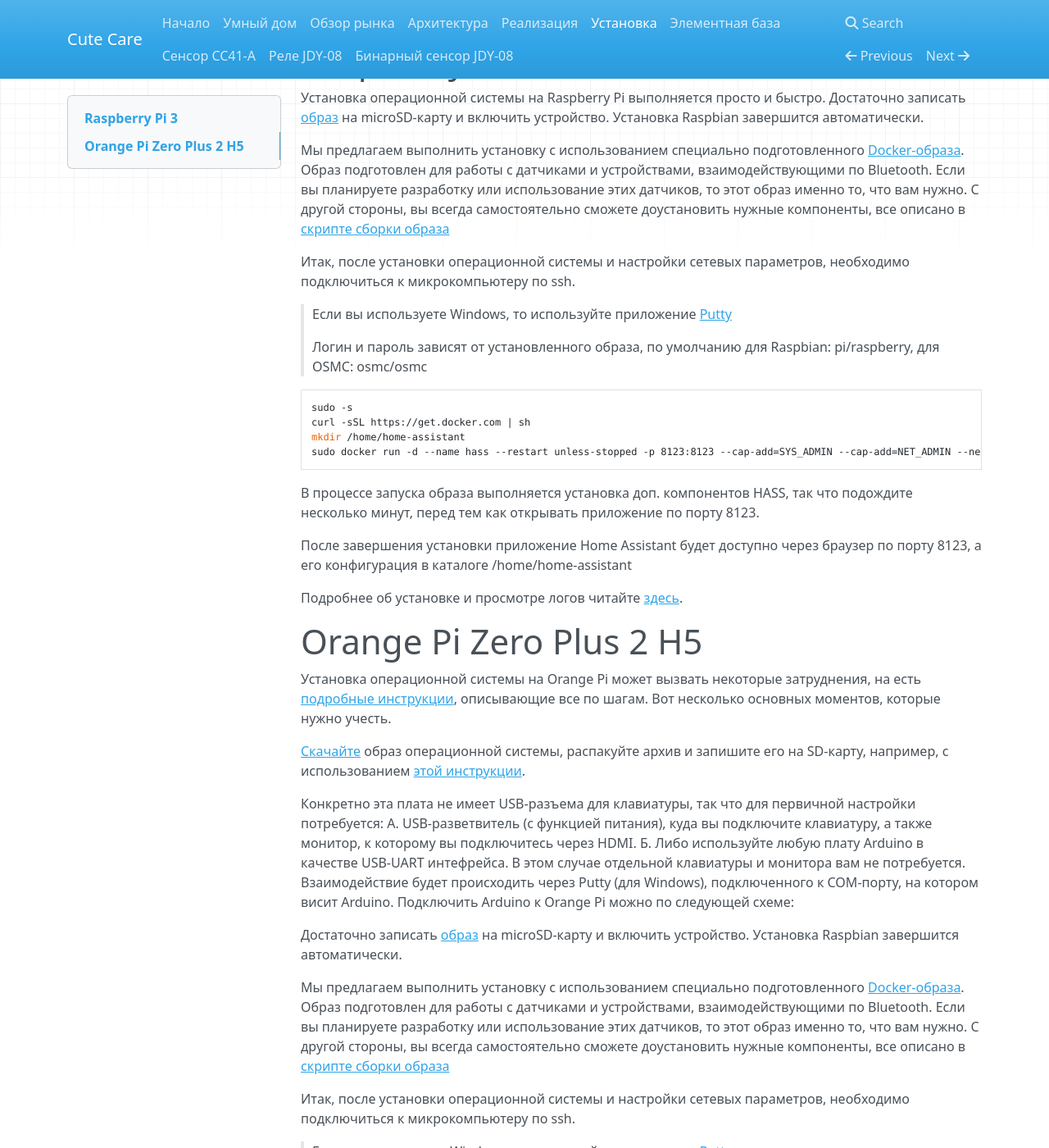
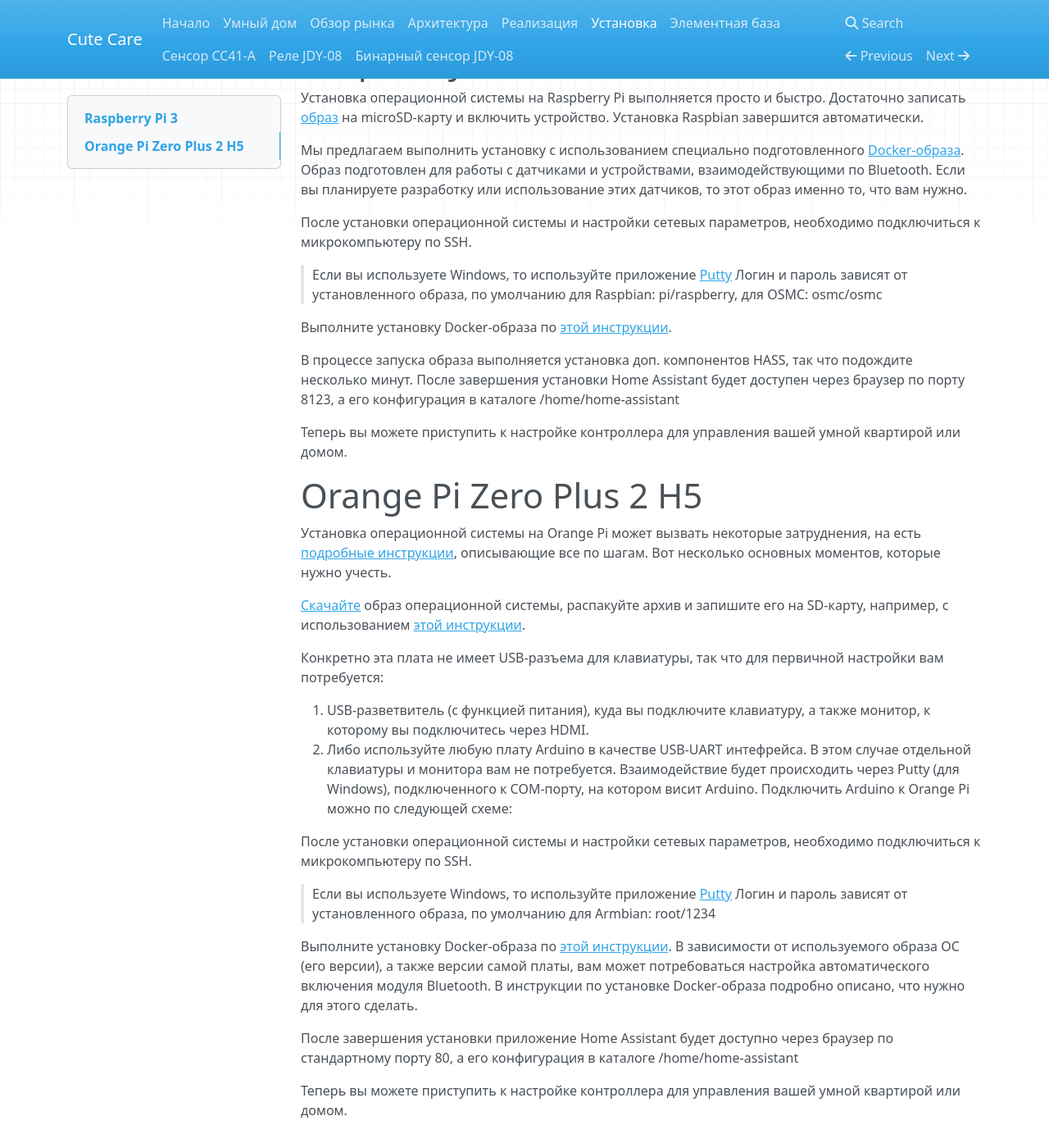
Before and after one commit to cutecare/cutecare-docs, an MkDocs documentation site: the page built from docs/Установка.md, in a window 1280 px wide and 1400 px high, scrolled down 203 px. Shown: the whole window at 82% size. Built offline with MkDocs 1.6.1, drawn with Linux system fonts in a browser that asks for light colours; nearby versions of some CDN libraries; old or Windows-style settings are respelled for this version of MkDocs; some of the changed text lies outside the part shown.

Commit message:
Update Установка.md

````diff
--- a/docs/Установка.md
+++ b/docs/Установка.md
@@ -7,26 +7,17 @@
 Установка Raspbian завершится автоматически.
 
 Мы предлагаем выполнить установку с использованием специально подготовленного [Docker-образа](https://hub.docker.com/r/cutecare/rpi-home-assistant/). Образ подготовлен для работы с датчиками и устройствами, взаимодействующими по Bluetooth. Если вы планируете разработку или использование этих датчиков, то этот образ именно то, что вам нужно.
-С другой стороны, вы всегда самостоятельно сможете доустановить нужные компоненты, все описано в [скрипте сборки образа](https://github.com/cutecare/rpi-home-assistant/blob/master/build.sh)
 
-Итак, после установки операционной системы и настройки сетевых параметров, необходимо подключиться к микрокомпьютеру по ssh.
+После установки операционной системы и настройки сетевых параметров, необходимо подключиться к микрокомпьютеру по SSH.
 
 > Если вы используете Windows, то используйте приложение [Putty](http://www.putty.org/)
-
 > Логин и пароль зависят от установленного образа, по умолчанию для Raspbian: pi/raspberry, для OSMC: osmc/osmc
 
-```
-sudo -s
-curl -sSL https://get.docker.com | sh
-mkdir /home/home-assistant
-sudo docker run -d --name hass --restart unless-stopped -p 8123:8123 --cap-add=SYS_ADMIN --cap-add=NET_ADMIN --net=host -v /home/home-assistant:/config -v /etc/localtime:/etc/localtime:ro cutecare/rpi-home-assistant:latest
-```
+Выполните установку Docker-образа по [этой инструкции](https://github.com/cutecare/rpi-home-assistant).
 
-В процессе запуска образа выполняется установка доп. компонентов HASS, так что подождите несколько минут, перед тем как открывать приложение по порту 8123.
+В процессе запуска образа выполняется установка доп. компонентов HASS, так что подождите несколько минут. После завершения установки  Home Assistant будет доступен через браузер по порту 8123, а его конфигурация в каталоге /home/home-assistant
 
-После завершения установки приложение Home Assistant будет доступно через браузер по порту 8123, а его конфигурация в каталоге /home/home-assistant
-
-Подробнее об установке и просмотре логов читайте [здесь](https://github.com/cutecare/rpi-home-assistant).
+Теперь вы можете приступить к настройке контроллера для управления вашей умной квартирой или домом.
 
 # Orange Pi Zero Plus 2 H5
 
@@ -34,33 +25,20 @@ sudo docker run -d --name hass --restart unless-stopped -p 8123:8123 --cap-add=S
 
 [Скачайте](https://www.armbian.com/orange-pi-zero-2-h5/) образ операционной системы, распакуйте архив и запишите его на SD-карту, например, с использованием [этой инструкции](http://orangepi.su/content.php?p=68&c=Ustanovka%20vsekh%20OS%20krome%20Android%20na%20Orange%20Pi).
 
-Конкретно эта плата не имеет USB-разъема для клавиатуры, так что для первичной настройки потребуется:
-А. USB-разветвитель (с функцией питания), куда вы подключите клавиатуру, а также монитор, к которому вы подключитесь через HDMI.
-Б. Либо используйте любую плату Arduino в качестве USB-UART интефрейса. В этом случае отдельной клавиатуры и монитора вам не потребуется. Взаимодействие будет происходить через Putty (для Windows), подключенного к COM-порту, на котором висит Arduino. Подключить Arduino к Orange Pi можно по следующей схеме:
+Конкретно эта плата не имеет USB-разъема для клавиатуры, так что для первичной настройки вам потребуется:
+
+1. USB-разветвитель (с функцией питания), куда вы подключите клавиатуру, а также монитор, к которому вы подключитесь через HDMI.
+2. Либо используйте любую плату Arduino в качестве USB-UART интефрейса. В этом случае отдельной клавиатуры и монитора вам не потребуется. Взаимодействие будет происходить через Putty (для Windows), подключенного к COM-порту, на котором висит Arduino. Подключить Arduino к Orange Pi можно по следующей схеме:
 
 
-
-Достаточно записать [образ](https://www.raspberrypi.org/downloads/raspbian/) на microSD-карту и включить устройство.
-Установка Raspbian завершится автоматически.
-
-Мы предлагаем выполнить установку с использованием специально подготовленного [Docker-образа](https://hub.docker.com/r/cutecare/rpi-home-assistant/). Образ подготовлен для работы с датчиками и устройствами, взаимодействующими по Bluetooth. Если вы планируете разработку или использование этих датчиков, то этот образ именно то, что вам нужно.
-С другой стороны, вы всегда самостоятельно сможете доустановить нужные компоненты, все описано в [скрипте сборки образа](https://github.com/cutecare/rpi-home-assistant/blob/master/build.sh)
-
-Итак, после установки операционной системы и настройки сетевых параметров, необходимо подключиться к микрокомпьютеру по ssh.
+После установки операционной системы и настройки сетевых параметров, необходимо подключиться к микрокомпьютеру по SSH.
 
 > Если вы используете Windows, то используйте приложение [Putty](http://www.putty.org/)
+> Логин и пароль зависят от установленного образа, по умолчанию для Armbian: root/1234
 
-> Логин и пароль зависят от установленного образа, по умолчанию для Raspbian: pi/raspberry, для OSMC: osmc/osmc
+Выполните установку Docker-образа по [этой инструкции](https://github.com/cutecare/opi-home-assistant).
+В зависимости от используемого образа ОС (его версии), а также версии самой платы, вам может потребоваться настройка автоматического включения модуля Bluetooth. В инструкции по установке Docker-образа подробно описано, что нужно для этого сделать.
 
-```
-sudo -s
-curl -sSL https://get.docker.com | sh
-mkdir /home/home-assistant
-sudo docker run -d --name hass --restart unless-stopped -p 8123:8123 --cap-add=SYS_ADMIN --cap-add=NET_ADMIN --net=host -v /home/home-assistant:/config -v /etc/localtime:/etc/localtime:ro cutecare/opi-home-assistant:latest
-```
+После завершения установки приложение Home Assistant будет доступно через браузер по стандартному порту 80, а его конфигурация в каталоге /home/home-assistant
 
-В процессе запуска образа выполняется установка доп. компонентов HASS, так что подождите несколько минут, перед тем как открывать приложение по порту 8123.
-
-После завершения установки приложение Home Assistant будет доступно через браузер по порту 8123, а его конфигурация в каталоге /home/home-assistant
-
-Подробнее об установке и просмотре логов читайте [здесь](https://github.com/cutecare/rpi-home-assistant).
+Теперь вы можете приступить к настройке контроллера для управления вашей умной квартирой или домом.
````
